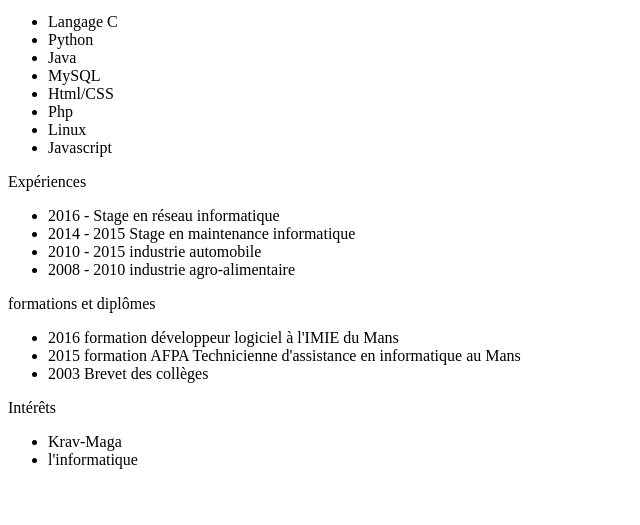
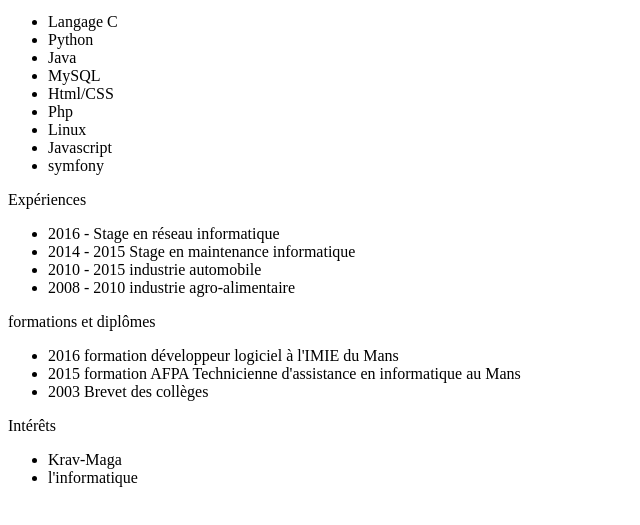
Before and after one commit to jvaj72/html, a plain HTML site: page cv.html in a window 1280 px wide. Shown: the part 127-652 px from the top of the page, without its empty margins (0-640 px from the left). Drawn offline with Linux system fonts and the light colour scheme.

Commit message:
ajout de details sur le cv

```diff
--- a/cv.html
+++ b/cv.html
@@ -20,6 +20,7 @@
 		<li>Php</li>
 		<li>Linux</li>
 		<li>Javascript</li>
+		<li>symfony</li>
 
 	</ul>
 
```
